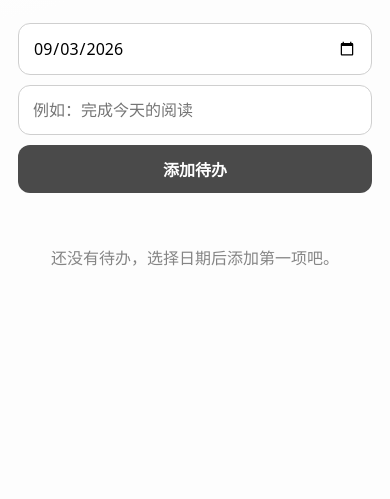
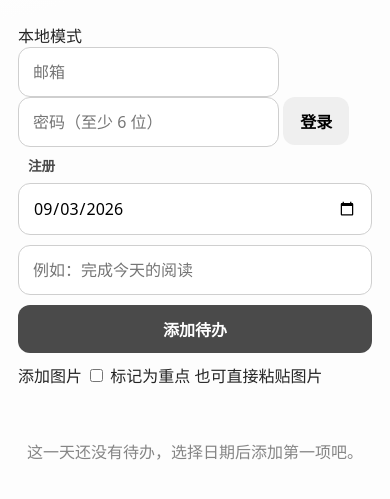
Before and after one commit to evan778473447-ai/-, a plain HTML site: page index.html in a window 390 px wide. Shown: the part 123-622 px from the top of the page. Drawn offline with nearby package versions, Linux system fonts and the light colour scheme.

Commit message:
Add cloud sync and mobile-ready todo features

```diff
--- a/index.html
+++ b/index.html
@@ -15,21 +15,40 @@
         <p id="task-summary" class="summary">准备开始吧</p>
       </header>
 
+      <section class="account-panel" aria-label="云端同步账户">
+        <span id="sync-status">本地模式</span>
+        <div id="auth-controls">
+          <input id="email-input" type="email" placeholder="邮箱" autocomplete="email" />
+          <input id="password-input" type="password" placeholder="密码（至少 6 位）" autocomplete="current-password" />
+          <button id="sign-in-button" type="button">登录</button>
+          <button id="sign-up-button" class="text-button" type="button">注册</button>
+        </div>
+        <button id="sign-out-button" class="text-button" type="button" hidden>退出登录</button>
+      </section>
+
       <form id="task-form" class="task-form">
         <label class="sr-only" for="date-input">日期</label>
         <input id="date-input" type="date" required />
         <label class="sr-only" for="task-input">新增任务</label>
         <input id="task-input" type="text" maxlength="120" placeholder="例如：完成今天的阅读" autocomplete="off" required />
         <button type="submit">添加待办</button>
+        <div class="task-options">
+          <label class="image-picker" for="image-input">添加图片</label>
+          <input id="image-input" class="sr-only" type="file" accept="image/*" />
+          <label class="priority-option"><input id="priority-input" type="checkbox" /> 标记为重点</label>
+          <span id="image-status" class="image-status">也可直接粘贴图片</span>
+        </div>
       </form>
 
       <section class="task-section" aria-label="任务列表">
+        <nav id="date-tabs" class="date-tabs" aria-label="选择计划日期"></nav>
         <div id="date-groups" class="date-groups"></div>
-        <p id="empty-state" class="empty-state">还没有待办，选择日期后添加第一项吧。</p>
+        <p id="empty-state" class="empty-state">这一天还没有待办，选择日期后添加第一项吧。</p>
       </section>
 
       <button id="clear-completed" class="clear-button" type="button">清除已完成</button>
     </main>
+    <script src="https://cdn.jsdelivr.net/npm/@supabase/supabase-js@2"></script>
     <script src="script.js"></script>
   </body>
 </html>
```
